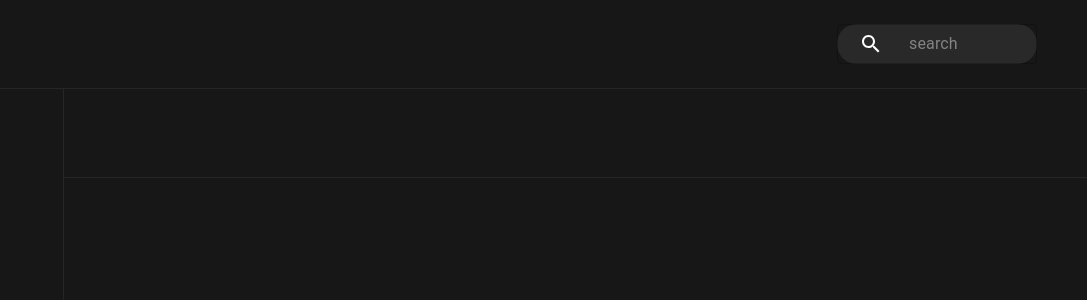
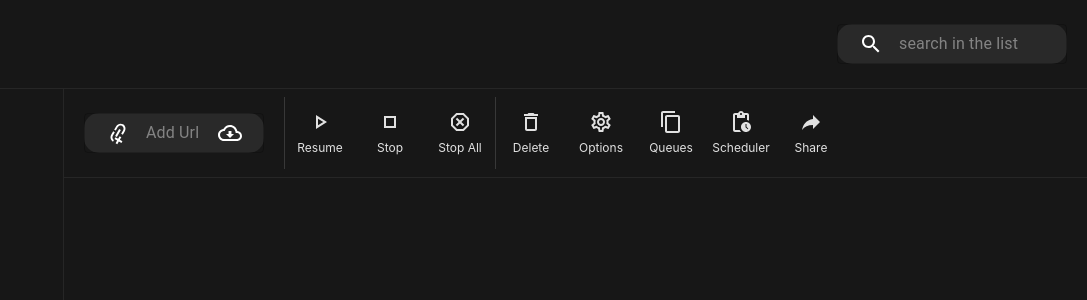
Before and after one commit to amiof/electron-project, a React (Vite) app in the folder react/: page / in a window 1280 px wide. Shown: the top 300 px of the page, without its empty margins (193-1280 px from the left). Built offline with nearby package versions, Linux system fonts and the light colour scheme.

Commit message:
add icons to toolbar

```diff
--- /dev/null
+++ b/react/src/components/buttonAction/ButtonAction.tsx
@@ -0,0 +1,22 @@
+import styles from "./style.module.scss"
+import {ReactElement} from "react";
+
+type Props = {
+    iconElement: ReactElement
+    title: string
+}
+
+
+const ButtonAction = (props: Props) => {
+
+    const {title, iconElement} = props
+
+    return (
+        <div className={styles.buttonContainer} onClick={() => console.log("buttonAction")}>
+            <div>{iconElement}</div>
+            <span className={styles.title}>{title}</span>
+        </div>
+    );
+}
+
+export default ButtonAction;
--- /dev/null
+++ b/react/src/components/buttonAction/style.module.scss
@@ -0,0 +1,15 @@
+.buttonContainer {
+  //border:1px solid gray;
+  width: 70px;
+  height: 70px;
+  display: flex;
+  gap: 5px;
+  justify-content: center;
+  align-items: center;
+  flex-direction: column;
+
+}
+
+.title {
+  font-size: 12px;
+}
--- a/react/src/components/header/Header.tsx
+++ b/react/src/components/header/Header.tsx
@@ -5,22 +5,22 @@ import {SearchOutlined} from "@mui/icons-material";
 const Header = () => {
     return (
         <div className={styles.container}>
-            <TextField size={"small"} placeholder={"search"}
+            <TextField size={"small"} placeholder={"search in the list"}
                        sx={{
                            backgroundColor: "rgba(255, 255, 255, 0.08)",
-                           borderRadius: "30px", color: "white", width: "200px",
+                           borderRadius: "15px", color: "white", width: "230px",
                            '& input': {
-                               marginLeft: "10px"
+                               // marginLeft: "10px"
                            },
                            '& .MuiOutlinedInput-root': {
                                '&.Mui-focused fieldset': { // Remove the focus outline
                                    border: '0.5px solid green', // Remove the border
-                                   borderRadius: "30px",
+                                   borderRadius: "15px",
                                    outline: 'none', // Remove the outline
                                },
                                '&:hover fieldset': {
                                    borderColor: 'green', // Make the border transparent on hover
-                                   borderRadius: "30px",
+                                   borderRadius: "15px",
                                    outline: 'none', // Remove the outline
                                },
                            },
--- a/react/src/components/header/style.module.scss
+++ b/react/src/components/header/style.module.scss
@@ -2,7 +2,7 @@
   width: 100%;
   height: 100%;
   display: flex;
-  padding-inline: 50px;
+  padding-inline: 20px;
   justify-content: end;
   align-items: center;
 }
--- a/react/src/components/toolbar/Toolbar.tsx
+++ b/react/src/components/toolbar/Toolbar.tsx
@@ -1,9 +1,135 @@
 import styles from "./style.module.scss"
+import PlayArrowOutlinedIcon from '@mui/icons-material/PlayArrowOutlined';
+import StopOutlinedIcon from '@mui/icons-material/StopOutlined';
+import DangerousOutlinedIcon from '@mui/icons-material/DangerousOutlined';
+import DeleteOutlineOutlinedIcon from '@mui/icons-material/DeleteOutlineOutlined';
+import SettingsOutlinedIcon from '@mui/icons-material/SettingsOutlined';
+import ContentCopyOutlinedIcon from '@mui/icons-material/ContentCopyOutlined';
+import PendingActionsOutlinedIcon from '@mui/icons-material/PendingActionsOutlined';
+import ReplyOutlinedIcon from '@mui/icons-material/ReplyOutlined';
+import ButtonAction from "@components/buttonAction/ButtonAction.tsx";
+import {ReactElement} from "react";
+import {Divider, IconButton, InputAdornment, TextField} from "@mui/material";
+import AddLinkOutlinedIcon from '@mui/icons-material/AddLinkOutlined';
+import CloudDownloadOutlinedIcon from '@mui/icons-material/CloudDownloadOutlined';
+
+type TButtonActions = {
+    IconElement: ReactElement
+    title: string
+}
 
 const Toolbar = () => {
+
+    const firstButtonActions: TButtonActions[] = [
+        {
+            IconElement: <PlayArrowOutlinedIcon fontSize={"medium"}/>,
+            title: "Resume"
+        },
+        {
+            IconElement: <StopOutlinedIcon fontSize={"medium"}/>,
+            title: "Stop"
+        },
+        {
+            IconElement: <DangerousOutlinedIcon fontSize={"medium"}/>,
+            title: "Stop All"
+        },
+    ]
+    const secondButtonActions: TButtonActions[] = [
+        {
+            IconElement: <DeleteOutlineOutlinedIcon fontSize={"medium"}/>,
+            title: "Delete"
+        },
+        {
+            IconElement: <SettingsOutlinedIcon fontSize={"medium"}/>,
+            title: "Options"
+        },
+        {
+            IconElement: <ContentCopyOutlinedIcon fontSize={"medium"}/>,
+            title: "Queues"
+        },
+
+        {
+            IconElement: <PendingActionsOutlinedIcon fontSize={"medium"}/>,
+            title: "Scheduler"
+        },
+        {
+            IconElement: <ReplyOutlinedIcon sx={{transform: "ScaleX(-1)"}} fontSize={"medium"}/>,
+            title: "Share"
+        }
+    ]
+
+
     return (
         <div className={styles.container}>
+            <div className={"px-5"}>
 
+                <TextField size={"small"} placeholder={"Add Url"}
+                           sx={{
+                               backgroundColor: "rgba(255, 255, 255, 0.08)",
+                               borderRadius: "15px", color: "white", width: "180px",
+                               '& .MuiOutlinedInput-root': {
+                                   '&.Mui-focused fieldset': {
+                                       border: '0.5px solid green',
+                                       borderRadius: "15px",
+                                       outline: 'none',
+                                   },
+                                   '&:hover fieldset': {
+                                       borderColor: 'green',
+                                       borderRadius: "15px",
+                                       outline: 'none',
+                                   },
+                               },
+                           }}
+                           slotProps={
+                               {
+                                   input: {
+                                       style: {color: 'white'}, // Change text color to green
+                                       startAdornment: (
+                                           <InputAdornment position="start">
+                                               <IconButton>
+                                                   <AddLinkOutlinedIcon style={{
+                                                       color: 'white',
+                                                       rotate: "300deg",
+                                                       transform: "scaleX(-1)"
+                                                   }}/>
+                                               </IconButton>
+                                           </InputAdornment>
+                                       ),
+                                       endAdornment: (
+                                           <InputAdornment position={"end"}>
+                                               <IconButton>
+                                                   <CloudDownloadOutlinedIcon sx={{color: "white"}}/>
+                                               </IconButton>
+                                           </InputAdornment>
+
+                                       )
+                                   }
+
+                               }
+                           }
+                />
+
+            </div>
+
+            <Divider orientation={"vertical"} variant={"middle"} flexItem className={"bg-neutral-700"}/>
+
+            <div className={styles.secondLineAction}>
+                {
+                    firstButtonActions.map(item =>
+                        <ButtonAction iconElement={item.IconElement} title={item.title}/>
+                    )
+                }
+            </div>
+
+            <Divider orientation={"vertical"} variant={"middle"} flexItem className={"bg-neutral-700"}/>
+
+            <div className={styles.secondLineAction}>
+                {
+                    secondButtonActions.map(item =>
+                        <ButtonAction iconElement={item.IconElement} title={item.title}/>
+                    )
+                }
+            </div>
         </div>
     );
 };
--- a/react/src/components/toolbar/style.module.scss
+++ b/react/src/components/toolbar/style.module.scss
@@ -1,4 +1,12 @@
 .container {
   width: 100%;
   height: 100%;
+  display: flex;
+  align-items: center;
 }
+
+.secondLineAction {
+  display: flex;
+  align-items: center;
+
+}
```
